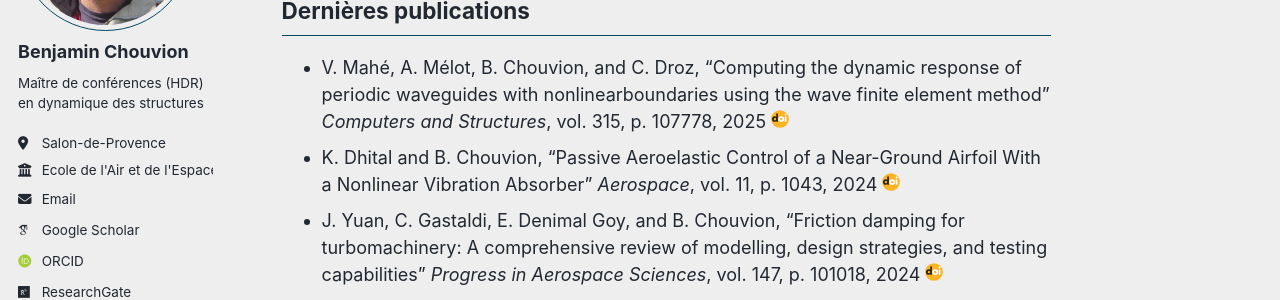
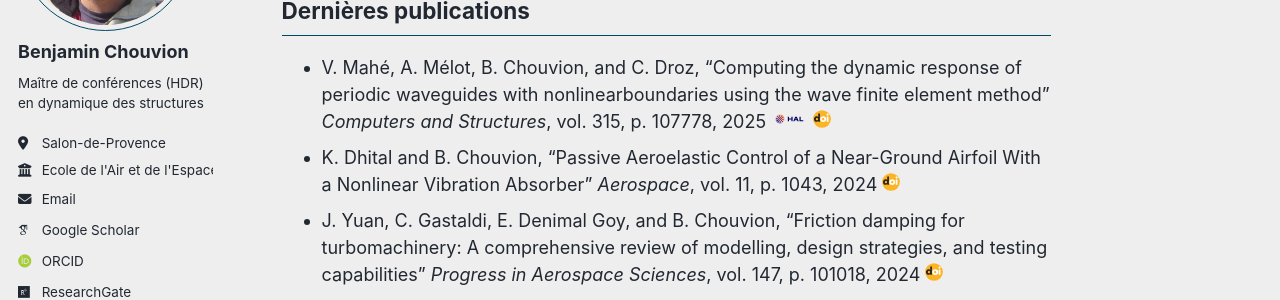
Before and after one commit to benjamin-chouvion/benjamin-chouvion.github.io, a Jekyll site: the page built from _pages/publications.md, in a window 1280 px wide. Shown: the part 243-543 px from the top of the page. Built offline with Jekyll 4.4.1, drawn with Linux system fonts in a browser that asks for light colours; some web fonts are replaced; a script bundle is joined from its source files by our own code; library files that are not in the unit come from our copies.

Commit message:
Update publications.md

```diff
--- a/_pages/publications.md
+++ b/_pages/publications.md
@@ -8,7 +8,7 @@
 
 ## Dernières publications
 
-- V. Mahé, A. Mélot, B. Chouvion, and C. Droz, “Computing the dynamic response of periodic waveguides with nonlinearboundaries using the wave finite element method” *Computers and Structures*, vol. 315, p. 107778, 2025  [![DOI](/images/DOI_logo.svg){: style="height:1em; max-width:2.2em; vertical-align:baseline;"}](https://doi.org/10.1016/j.compstruc.2025.107778)
+- V. Mahé, A. Mélot, B. Chouvion, and C. Droz, “Computing the dynamic response of periodic waveguides with nonlinearboundaries using the wave finite element method” *Computers and Structures*, vol. 315, p. 107778, 2025 [![DOI](/images/HAL_logo.svg){: style="height:1em; max-width:2.2em; vertical-align:baseline;"}](https://doi.org/10.1016/j.compstruc.2025.107778) [![DOI](/images/DOI_logo.svg){: style="height:1em; max-width:2.2em; vertical-align:baseline;"}](https://doi.org/10.1016/j.compstruc.2025.107778)
 - K. Dhital and B. Chouvion, “Passive Aeroelastic Control of a Near-Ground Airfoil With a Nonlinear Vibration Absorber” *Aerospace*, vol. 11, p. 1043, 2024 [![DOI](/images/DOI_logo.svg){: style="height:1em; max-width:2.2em; vertical-align:baseline;"}](https://doi.org/10.3390/aerospace11121043)
 - J. Yuan, C. Gastaldi, E. Denimal Goy, and B. Chouvion, “Friction damping for turbomachinery: A comprehensive review of modelling, design strategies, and testing capabilities” *Progress in Aerospace Sciences*, vol. 147, p. 101018, 2024 [![DOI](/images/DOI_logo.svg){: style="height:1em; max-width:2.2em; vertical-align:baseline;"}](https://doi.org/10.1016/j.paerosci.2024.101018)
 
```
